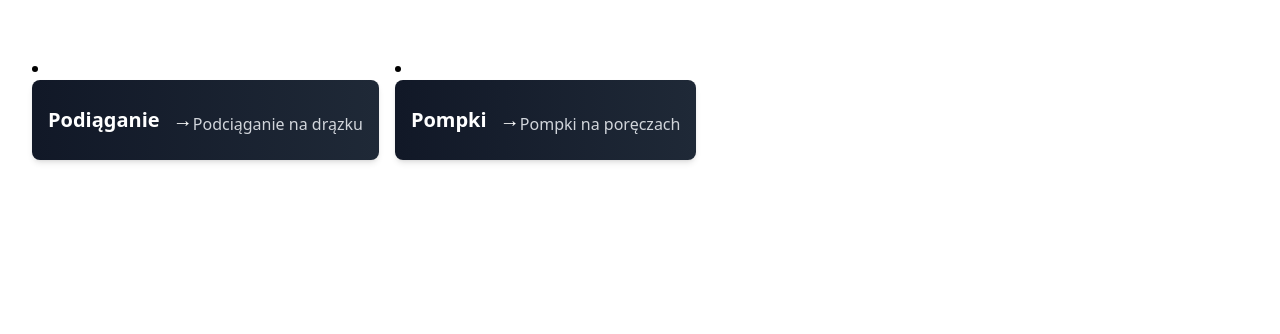
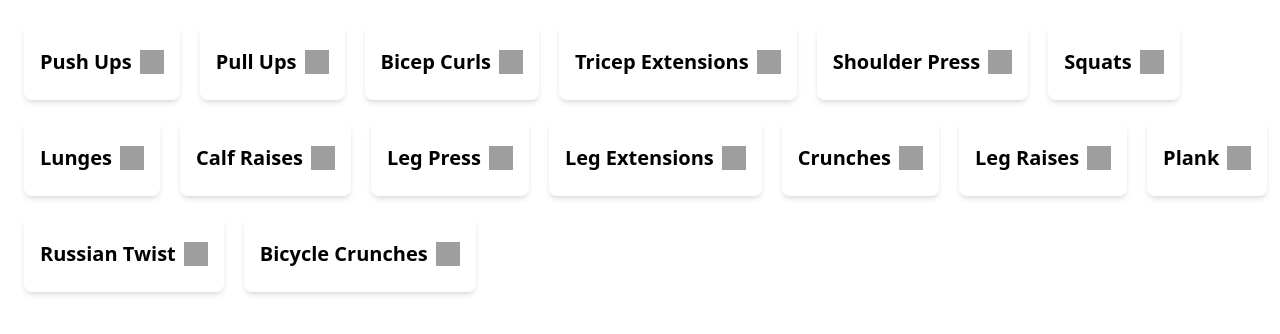
Before and after one commit to filnow/gym-buddy, an Astro site: page / in a window 1280 px wide. Built offline with nearby package versions, Linux system fonts and the light colour scheme; Astro itself is replaced by a stand-in of ours; grey boxes are pictures that could not be loaded.

Commit message:
exe types, data, interface, cards

```diff
--- a/package.json
+++ b/package.json
@@ -18,5 +18,8 @@
     "react": "^18.2.0",
     "react-dom": "^18.2.0",
     "tailwindcss": "^3.3.3"
+  },
+  "devDependencies": {
+    "@types/node": "^20.6.0"
   }
 }
--- a/src/components/ExerciseCard.astro
+++ b/src/components/ExerciseCard.astro
@@ -1,21 +1,19 @@
 ---
+import type {Exercises} from "../types/ExerciseType.ts";
+
 interface Props {
-	title: string;
-	body: string;
-	href: string;
+    exercise : Exercises;
 }
 
-const { href, title, body } = Astro.props;
+const {exercise} = Astro.props;
+
 ---
 
-<li class="link-card">
-    <a href={href} class="w-full flex items-center px-4 py-6 bg-gray-800 bg-gradient-to-r from-gray-900 to-gray-800 rounded-lg shadow-md hover:bg-gradient-to-r hover:from-blue-500 hover:to-blue-400 hover:bg-gray-900 hover:text-blue-50 hover:shadow-lg transition-transform duration-500 transform hover:scale-105">
-        <h2 class="text-xl font-semibold text-white">
-            {title}
-            <span class="ml-2 text-xl">&rarr;</span>
+<div class="link-card">
+    <div class="w-full flex items-center px-4 py-6 bg-white-800 bg-gradient-to-r from-white-900 to-white-800 rounded-lg shadow-md hover:bg-gradient-to-r hover:from-blue-500 hover:to-blue-400 hover:bg-gray-900 hover:text-blue-50 hover:shadow-lg transition-transform duration-500 transform hover:scale-105">
+        <h2 class="text-xl font-semibold text-black">
+            {exercise.name}
         </h2>
-        <p class="mt-2 text-gray-300">
-            {body}
-        </p>
-    </a>
-</li>
+        <img src={exercise.icon} class="w-6 h-6 ml-2" />
+    </div>
+</div>
--- /dev/null
+++ b/src/lib/Exercises.ts
@@ -0,0 +1,22 @@
+import { iconImages} from "./iconImages";
+import { exerciseArms } from "./category/Arms";
+import { exerciseLegs } from "./category/Legs";
+import { exerciseAbs } from "./category/Abs";
+import type { Exercises } from "../types/ExerciseType";
+
+const mapExerciseData = (categoryData: typeof exerciseAbs, category: string, icon: string): Exercises[] => {
+    return categoryData.map((item) => ({
+        id: item.id,
+        name: item.name,
+        icon,
+        category,
+    }));
+};
+
+const exerciseData: Exercises[] = [
+    ...mapExerciseData(exerciseArms, 'Arms', iconImages.iconArms),
+    ...mapExerciseData(exerciseLegs, 'Legs', iconImages.iconLegs),
+    ...mapExerciseData(exerciseAbs, 'Abs', iconImages.iconAbs),
+];
+
+export { exerciseData };
--- /dev/null
+++ b/src/lib/category/Abs.ts
@@ -0,0 +1,24 @@
+import type { ExercisesType } from '../../types/ExerciseType';
+
+export const exerciseAbs: ExercisesType[] = [
+    {
+        id: 1,
+        name: 'Crunches',
+    },
+    {
+        id: 2,
+        name: 'Leg Raises',
+    },
+    {
+        id: 3,
+        name: 'Plank',
+    },
+    {
+        id: 4,
+        name: 'Russian Twist',
+    },
+    {
+        id: 5,
+        name: 'Bicycle Crunches',
+    },
+]
--- /dev/null
+++ b/src/lib/category/Arms.ts
@@ -0,0 +1,24 @@
+import type { ExercisesType } from '../../types/ExerciseType';
+
+export const exerciseArms: ExercisesType[] = [
+    {
+        id: 1,
+        name: 'Push Ups',
+    },
+    {
+        id: 2,
+        name: 'Pull Ups',
+    },
+    {
+        id: 3,
+        name: 'Bicep Curls',
+    },
+    {
+        id: 4,
+        name: 'Tricep Extensions',
+    },
+    {
+        id: 5,
+        name: 'Shoulder Press',
+    },
+]
--- /dev/null
+++ b/src/lib/category/Legs.ts
@@ -0,0 +1,24 @@
+import type { ExercisesType } from '../../types/ExerciseType';
+
+export const exerciseLegs: ExercisesType[] = [
+    {
+        id: 1,
+        name: 'Squats',
+    },
+    {
+        id: 2,
+        name: 'Lunges',
+    },
+    {
+        id: 3,
+        name: 'Calf Raises',
+    },
+    {
+        id: 4,
+        name: 'Leg Press',
+    },
+    {
+        id: 5,
+        name: 'Leg Extensions',
+    },
+]
--- /dev/null
+++ b/src/lib/iconImages.ts
@@ -0,0 +1,11 @@
+export const iconImages = {
+    iconLegs : '../src/assets/images/iconLegs.png',
+    iconArms : '../src/assets/images/iconArms.png',
+    iconAbs : '../src/assets/images/iconAbs.png',
+    iconChest : '../src/assets/images/iconChest.png',
+    iconBack : '../src/assets/images/iconBack.png',
+    iconShoulders : '../src/assets/images/iconShoulders.png',
+    iconCardio : '../src/assets/images/iconCardio.png',
+    iconYoga : '../src/assets/images/iconYoga.png',
+    iconStreching : '../src/assets/images/iconStreching.png',
+}
--- a/src/pages/index.astro
+++ b/src/pages/index.astro
@@ -1,14 +1,9 @@
 ---
-// Component Imports
-import Counter from '../components/Counter';
 import ExerciseCard from '../components/ExerciseCard.astro';
-const someProps = {
-	count: 0,
-};
+import { exerciseData } from '../lib/Exercises';
 
-// Full Astro Component Syntax:
-// https://docs.astro.build/core-concepts/astro-components/
 ---
+
 
 <html lang="en">
 	<head>
@@ -16,27 +11,10 @@ const someProps = {
 		<meta name="viewport" content="width=device-width" />
 		<meta name="generator" content={Astro.generator} />
 		<link rel="icon" type="image/svg+xml" href="/favicon.svg" />
-		<style>
-			html,
-			body {
-				font-family: system-ui;
-				margin: 0;
-			}
-			body {
-				padding: 2rem;
-			}
-		</style>
 	</head>
-	<body class="flex flex-wrap mt-6 gap-4">
-		<ExerciseCard
-			href="https://docs.astro.build/"
-			title="Podiąganie"
-			body="Podciąganie na drązku"
-		/>
-		<ExerciseCard
-			href="https://docs.astro.build/"
-			title="Pompki"
-			body="Pompki na poręczach"
-		/>
+	<body class="ml-6">
+		<div class="flex flex-wrap mt-6 gap-5">
+			{exerciseData.map((exercise) => <ExerciseCard exercise={exercise} />)}
+		</div>
 	</body>
 </html>
--- /dev/null
+++ b/src/types/ExerciseType.ts
@@ -0,0 +1,11 @@
+export interface Exercises {
+    id: number;
+    name: string;
+    icon: string;
+    category: string;
+}
+
+export interface ExercisesType {
+    id: number;
+    name: string;
+}
--- a/tsconfig.json
+++ b/tsconfig.json
@@ -3,5 +3,8 @@
   "compilerOptions": {
     "jsx": "react-jsx",
     "jsxImportSource": "react"
+  },
+  "comiplerOptions" : {
+    "types" : ["node"]
   }
 }
```
Also changed, not shown: src/assets/images/iconAbs.png (added), src/assets/images/iconArms.png (added), src/assets/images/iconLegs.png (added), 1 other file.
